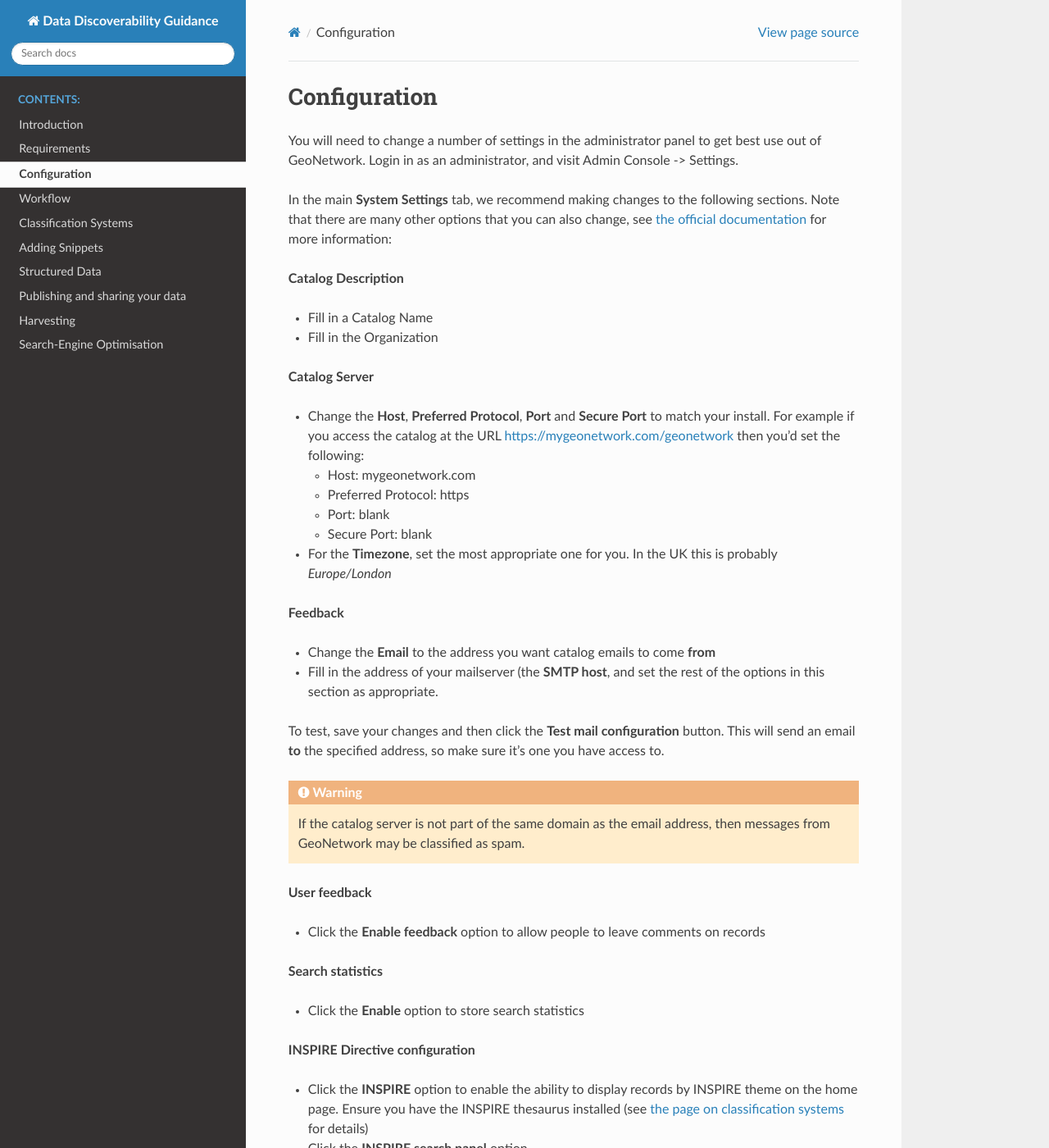
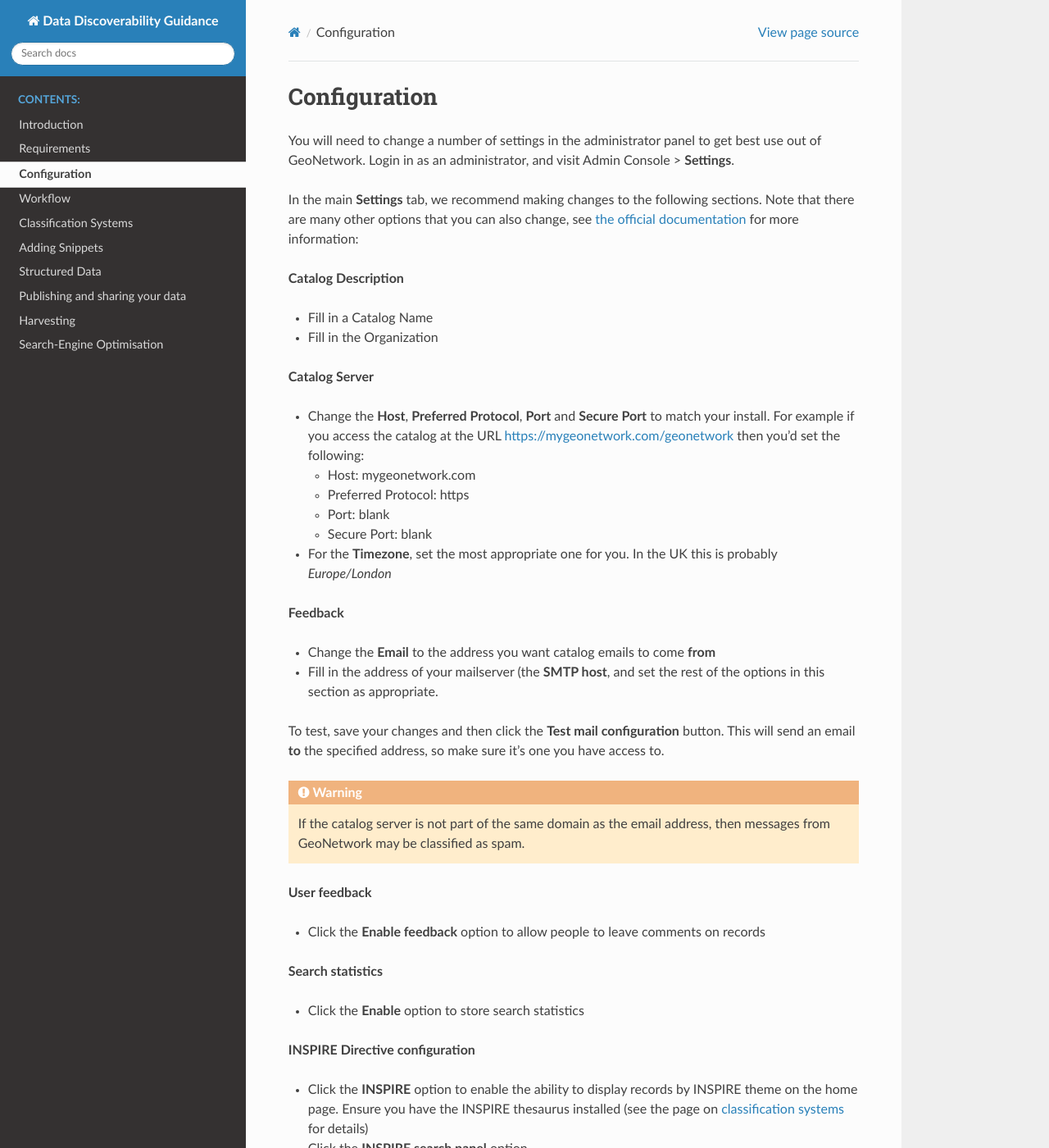
Before and after one commit to AstunTechnology/datadiscoverabilityguidance, a Sphinx documentation site: the page built from docs/source/configuration.rst, in a window 1280 px wide and 1400 px high. Shown: the whole window at 82% size. Built offline with Sphinx 7.4.7 and the Read the Docs theme 2.0.0, drawn with Linux system fonts in a browser that asks for light colours.

Commit message:
minor corrections

```diff
--- a/docs/source/configuration.rst
+++ b/docs/source/configuration.rst
@@ -1,9 +1,10 @@
 Configuration
 =============
 
-You will need to change a number of settings in the administrator panel to get best use out of GeoNetwork. Login in as an administrator, and visit Admin Console -> Settings.
+You will need to change a number of settings in the administrator panel to get best use out of GeoNetwork. Login in as an administrator, and visit Admin Console > **Settings**.
 
-In the main **System Settings** tab, we recommend making changes to the following sections. Note that there are many other options that you can also change, see `the official documentation <https://www.geonetwork-opensource.org/manuals/trunk/en/administrator-guide/configuring-the-catalog/index.html>`__ for more information:
+In the main **Settings** tab, we recommend making changes to the following sections.
+Note that there are many other options that you can also change, see `the official documentation <https://www.geonetwork-opensource.org/manuals/4.0.x/en/administrator-guide/configuring-the-catalog/index.html>`__ for more information:
 
 **Catalog Description**
 
@@ -42,7 +43,7 @@
 
 **INSPIRE Directive configuration**
 
-* Click the **INSPIRE** option to enable the ability to display records by INSPIRE theme on the home page. Ensure you have the INSPIRE thesaurus installed (see `the page on classification systems <classificationsystems.html>`__ for details)
+* Click the **INSPIRE** option to enable the ability to display records by INSPIRE theme on the home page. Ensure you have the INSPIRE thesaurus installed (see the page on `classification systems <classificationsystems.html>`__ for details)
 * Click the **INSPIRE search panel** option.
 
 **Metadata configuration**
```
